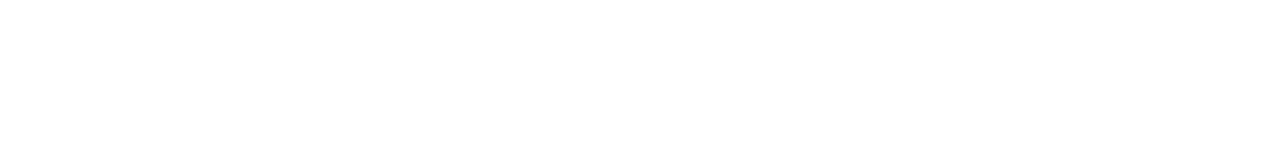
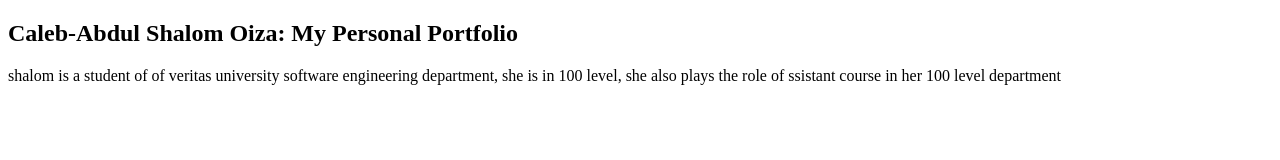
Before and after one commit to oizaabdul0-wq/personal_portfolio, a plain HTML site: page index.html in a window 1280 px wide. Drawn offline with Linux system fonts and the light colour scheme.

Commit message:
new files added

```diff
--- a/index.html
+++ b/index.html
@@ -1 +1,20 @@
 <!DOCTYPE html>
+<html lang="en">
+<head>
+    <meta charset="UTF-8">
+    <meta name="viewport" content="width=device-width, initial-scale=1.0">
+    <title>My Personal portfolio project</title>
+</head>
+<body>
+    <div class="holder">
+        <h2>Caleb-Abdul Shalom Oiza: My Personal Portfolio </h2>
+        <div class="pink">
+            <p>
+                shalom is a student of of veritas university software engineering department,
+                she is in 100 level, she also plays the role of ssistant course in her 100 level
+                department
+            </p>
+        </div>
+    </div>
+</body>
+</html>
```
Also changed, not shown: css/styles.css (added), js/scripts.js (added).
